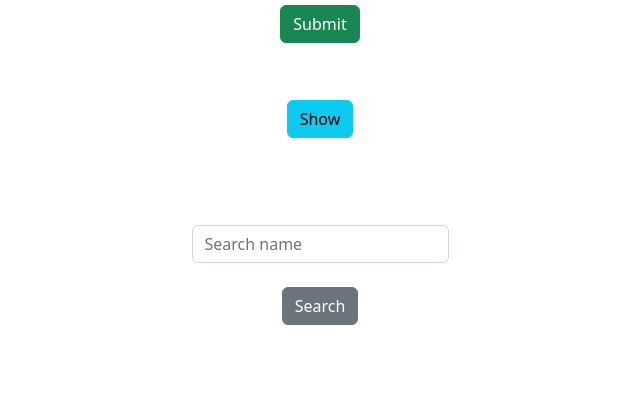
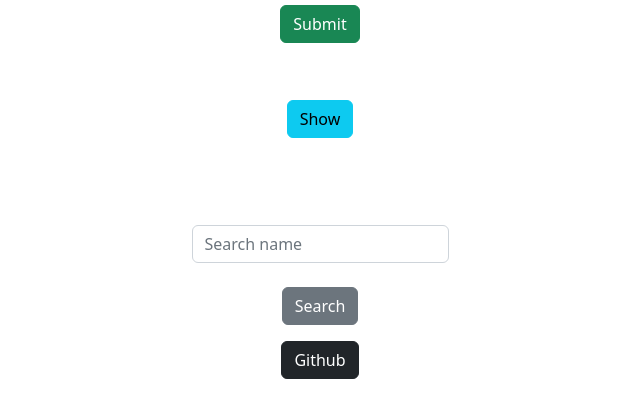
Before and after one commit to TalkativeDiv/c80, a plain HTML site: page index.html in a window 1280 px wide. Shown: the part 115-532 px from the top of the page, without its empty margins (320-960 px from the left). Drawn offline with nearby package versions, Linux system fonts and the light colour scheme.

Commit message:
added gh link

```diff
--- a/index.html
+++ b/index.html
@@ -48,6 +48,7 @@
         </button>
 
         <div id="sorted"></div>
+
       </div>
     </div>
 
@@ -65,6 +66,7 @@
       </button>
       <p id="p2"></p>
     </div>
+    <a class="btn btn-dark" href="https://github.com/TalkativeDiv/c80">Github</a>
     <script src="./src/script.js"></script>
     <script
       src="https://cdn.jsdelivr.net/npm/bootstrap@5.2.0-beta1/dist/js/bootstrap.bundle.min.js"
```
Also changed, not shown: 1 other file.
